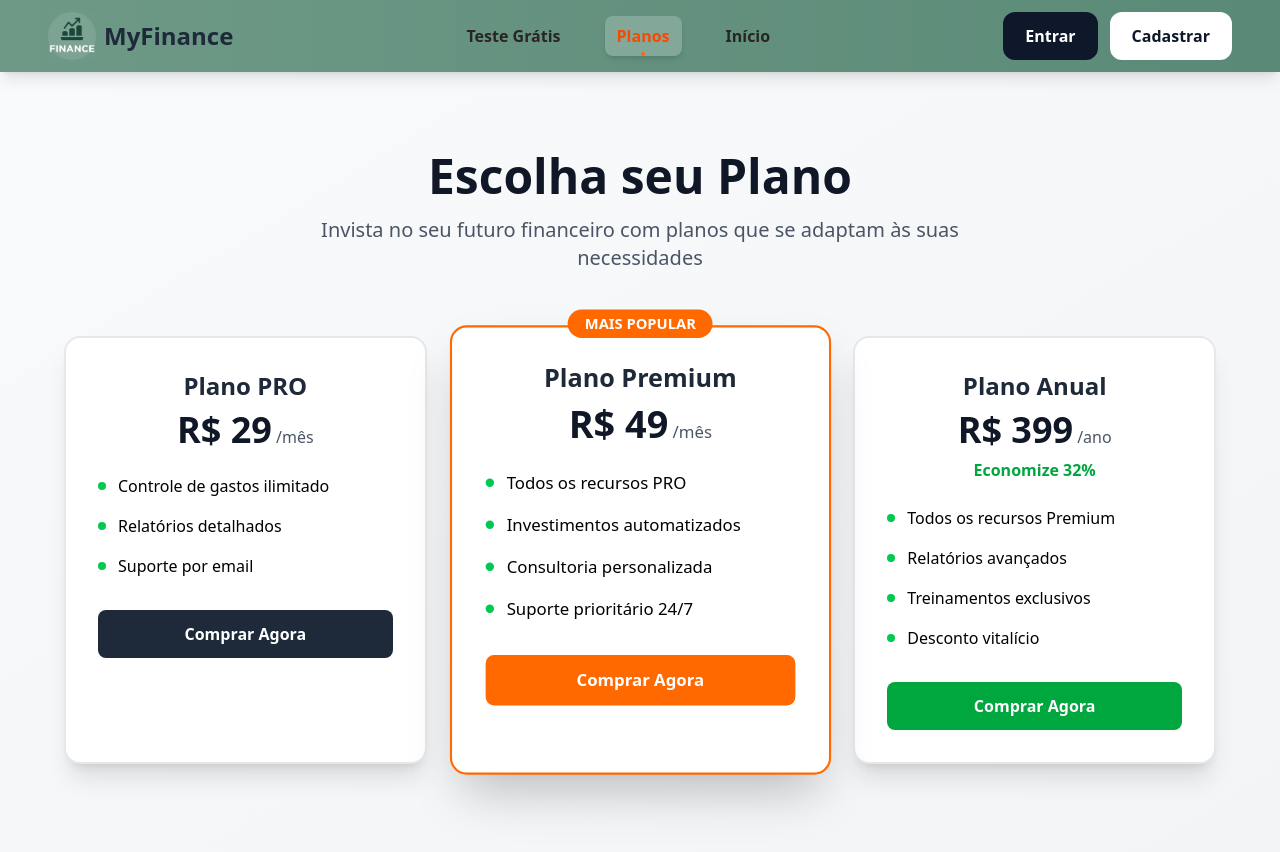
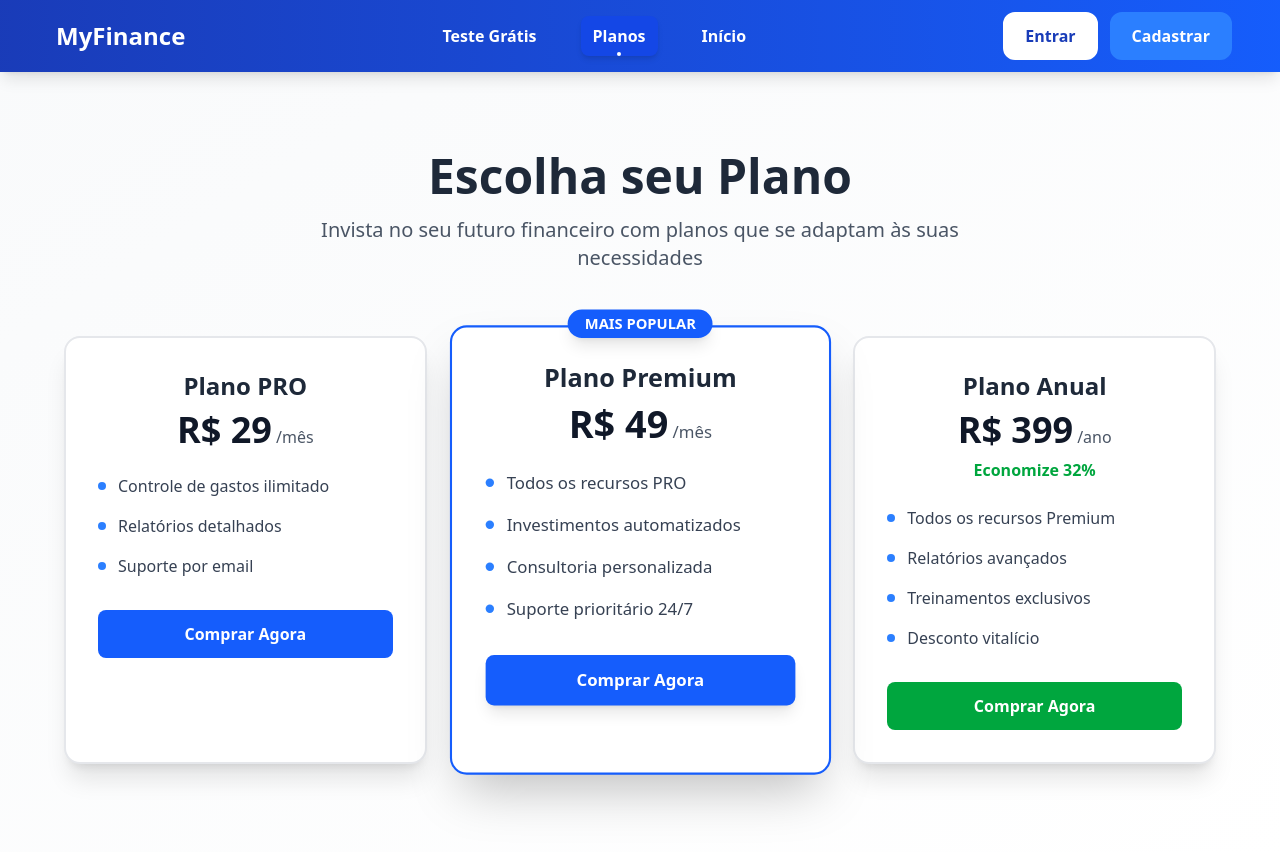
Before and after one commit to PedroTalalayv/myfinance, a React (Vite) app: page /planos in a window 1280 px wide. Shown: the top 852 px of the page. Built offline with nearby package versions, Linux system fonts and the light colour scheme.

Commit message:
melhora visual

```diff
--- a/src/components/Header.tsx
+++ b/src/components/Header.tsx
@@ -10,34 +10,30 @@ export default function Header() {
 
     return (
         <>
-            <header className="flex justify-between items-center px-4 lg:px-12 py-3 shadow-lg bg-gradient-to-r from-[#6e9987] to-[#5a8a77] sticky top-0 z-50">
+            <header className="flex justify-between items-center px-4 lg:px-12 py-3 shadow-lg bg-gradient-to-r from-blue-800 to-blue-600 sticky top-0 z-50">
 
-
+                {/* Logo */}
                 <Link to="/" className="flex items-center gap-2 group z-50">
                     <div className="relative">
-                        <img
-                            src="/financeLogo.png"
-                            alt="Logo MyFinance"
-                            className="h-10 w-10 lg:h-12 lg:w-12 object-contain group-hover:scale-110 transition-transform duration-300"
-                        />
+
                         <div className="absolute inset-0 bg-white/10 rounded-full group-hover:bg-white/20 transition-colors duration-300"></div>
                     </div>
-                    <h1 className="text-lg lg:text-2xl font-bold text-gray-800 hidden sm:block">MyFinance</h1>
+                    <h1 className="text-lg lg:text-2xl font-bold text-white hidden sm:block">MyFinance</h1>
                 </Link>
 
                 {/* Navegação Desktop */}
-                <nav className="hidden md:flex gap-4 lg:gap-8 text-stone-800 font-semibold">
+                <nav className="hidden md:flex gap-4 lg:gap-8 text-white font-semibold">
                     <Link
                         to="/lancamentos"
                         className={`relative px-3 py-2 rounded-lg transition-all duration-300 hover:scale-105 text-sm lg:text-base ${
                             isActive('/lancamentos')
-                                ? 'text-orange-600 bg-white/20 shadow-md'
-                                : 'hover:text-orange-700 hover:bg-white/10'
+                                ? 'text-white bg-blue-700 shadow-md'
+                                : 'hover:text-blue-100 hover:bg-blue-700/50'
                         }`}
                     >
                         Teste Grátis
                         {isActive('/lancamentos') && (
-                            <span className="absolute bottom-0 left-1/2 transform -translate-x-1/2 w-1 h-1 bg-orange-500 rounded-full"></span>
+                            <span className="absolute bottom-0 left-1/2 transform -translate-x-1/2 w-1 h-1 bg-white rounded-full"></span>
                         )}
                     </Link>
 
@@ -45,13 +41,13 @@ export default function Header() {
                         to="/planos"
                         className={`relative px-3 py-2 rounded-lg transition-all duration-300 hover:scale-105 text-sm lg:text-base ${
                             isActive('/planos')
-                                ? 'text-orange-600 bg-white/20 shadow-md'
-                                : 'hover:text-orange-700 hover:bg-white/10'
+                                ? 'text-white bg-blue-700 shadow-md'
+                                : 'hover:text-blue-100 hover:bg-blue-700/50'
                         }`}
                     >
                         Planos
                         {isActive('/planos') && (
-                            <span className="absolute bottom-0 left-1/2 transform -translate-x-1/2 w-1 h-1 bg-orange-500 rounded-full"></span>
+                            <span className="absolute bottom-0 left-1/2 transform -translate-x-1/2 w-1 h-1 bg-white rounded-full"></span>
                         )}
                     </Link>
 
@@ -59,23 +55,23 @@ export default function Header() {
                         to="/"
                         className={`relative px-3 py-2 rounded-lg transition-all duration-300 hover:scale-105 text-sm lg:text-base ${
                             isActive('/')
-                                ? 'text-orange-600 bg-white/20 shadow-md'
-                                : 'hover:text-orange-700 hover:bg-white/10'
+                                ? 'text-white bg-blue-700 shadow-md'
+                                : 'hover:text-blue-100 hover:bg-blue-700/50'
                         }`}
                     >
                         Início
                         {isActive('/') && (
-                            <span className="absolute bottom-0 left-1/2 transform -translate-x-1/2 w-1 h-1 bg-orange-500 rounded-full"></span>
+                            <span className="absolute bottom-0 left-1/2 transform -translate-x-1/2 w-1 h-1 bg-white rounded-full"></span>
                         )}
                     </Link>
                 </nav>
 
-
+                {/* Botões de Ação Desktop */}
                 <div className="hidden md:flex gap-3">
-                    <button className="bg-slate-900 hover:bg-slate-800 text-white px-4 py-2 lg:px-5 lg:py-2.5 rounded-xl font-semibold transition-all duration-300 hover:scale-105 hover:shadow-lg border-2 border-slate-900 hover:border-slate-700 text-sm lg:text-base">
+                    <button className="bg-white hover:bg-blue-50 text-blue-800 px-4 py-2 lg:px-5 lg:py-2.5 rounded-xl font-semibold transition-all duration-300 hover:scale-105 hover:shadow-lg border-2 border-white hover:border-blue-200 text-sm lg:text-base">
                         Entrar
                     </button>
-                    <button className="bg-white hover:bg-gray-100 text-slate-900 px-4 py-2 lg:px-5 lg:py-2.5 rounded-xl font-semibold transition-all duration-300 hover:scale-105 hover:shadow-lg border-2 border-white text-sm lg:text-base">
+                    <button className="bg-blue-500 hover:bg-blue-400 text-white px-4 py-2 lg:px-5 lg:py-2.5 rounded-xl font-semibold transition-all duration-300 hover:scale-105 hover:shadow-lg border-2 border-blue-500 hover:border-blue-400 text-sm lg:text-base">
                         Cadastrar
                     </button>
                 </div>
@@ -85,14 +81,14 @@ export default function Header() {
                     className="md:hidden flex flex-col gap-1.5 p-2 rounded-lg bg-white/20 hover:bg-white/30 transition-colors z-50"
                     onClick={() => setMenuAberto(!menuAberto)}
                 >
-                    <span className={`w-6 h-0.5 bg-gray-800 transition-all duration-300 ${menuAberto ? 'rotate-45 translate-y-2' : ''}`}></span>
-                    <span className={`w-6 h-0.5 bg-gray-800 transition-all duration-300 ${menuAberto ? 'opacity-0' : 'opacity-100'}`}></span>
-                    <span className={`w-6 h-0.5 bg-gray-800 transition-all duration-300 ${menuAberto ? '-rotate-45 -translate-y-2' : ''}`}></span>
+                    <span className={`w-6 h-0.5 bg-white transition-all duration-300 ${menuAberto ? 'rotate-45 translate-y-2' : ''}`}></span>
+                    <span className={`w-6 h-0.5 bg-white transition-all duration-300 ${menuAberto ? 'opacity-0' : 'opacity-100'}`}></span>
+                    <span className={`w-6 h-0.5 bg-white transition-all duration-300 ${menuAberto ? '-rotate-45 -translate-y-2' : ''}`}></span>
                 </button>
             </header>
 
             {/* Menu Mobile */}
-            <div className={`fixed inset-0 bg-gradient-to-br from-[#6e9987] to-[#5a8a77] z-40 transition-all duration-300 md:hidden ${
+            <div className={`fixed inset-0 bg-gradient-to-br from-blue-800 to-blue-600 z-40 transition-all duration-300 md:hidden ${
                 menuAberto ? 'opacity-100 translate-y-0' : 'opacity-0 -translate-y-full pointer-events-none'
             }`}>
                 <div className="flex flex-col items-center justify-center h-full space-y-8 pt-20">
@@ -103,7 +99,7 @@ export default function Header() {
                             alt="Logo MyFinance"
                             className="h-16 w-16 object-contain"
                         />
-                        <h1 className="text-2xl font-bold text-gray-800">MyFinance</h1>
+                        <h1 className="text-2xl font-bold text-white">MyFinance</h1>
                     </div>
 
                     {/* Links Mobile */}
@@ -112,8 +108,8 @@ export default function Header() {
                             to="/lancamentos"
                             className={`text-xl font-semibold py-4 rounded-2xl transition-all duration-300 ${
                                 isActive('/lancamentos')
-                                    ? 'text-orange-600 bg-white/30 shadow-lg'
-                                    : 'text-gray-800 hover:text-orange-700 hover:bg-white/20'
+                                    ? 'text-white bg-blue-700 shadow-lg'
+                                    : 'text-white hover:bg-blue-700/50'
                             }`}
                             onClick={() => setMenuAberto(false)}
                         >
@@ -124,8 +120,8 @@ export default function Header() {
                             to="/planos"
                             className={`text-xl font-semibold py-4 rounded-2xl transition-all duration-300 ${
                                 isActive('/planos')
-                                    ? 'text-orange-600 bg-white/30 shadow-lg'
-                                    : 'text-gray-800 hover:text-orange-700 hover:bg-white/20'
+                                    ? 'text-white bg-blue-700 shadow-lg'
+                                    : 'text-white hover:bg-blue-700/50'
                             }`}
                             onClick={() => setMenuAberto(false)}
                         >
@@ -136,8 +132,8 @@ export default function Header() {
                             to="/"
                             className={`text-xl font-semibold py-4 rounded-2xl transition-all duration-300 ${
                                 isActive('/')
-                                    ? 'text-orange-600 bg-white/30 shadow-lg'
-                                    : 'text-gray-800 hover:text-orange-700 hover:bg-white/20'
+                                    ? 'text-white bg-blue-700 shadow-lg'
+                                    : 'text-white hover:bg-blue-700/50'
                             }`}
                             onClick={() => setMenuAberto(false)}
                         >
@@ -147,10 +143,10 @@ export default function Header() {
 
                     {/* Botões Mobile */}
                     <div className="flex flex-col gap-4 w-full px-8 mt-8">
-                        <button className="bg-slate-900 hover:bg-slate-800 text-white py-4 rounded-2xl font-semibold transition-all duration-300 hover:scale-105 text-lg">
+                        <button className="bg-white hover:bg-blue-50 text-blue-800 py-4 rounded-2xl font-semibold transition-all duration-300 hover:scale-105 text-lg">
                             Entrar
                         </button>
-                        <button className="bg-white hover:bg-gray-100 text-slate-900 py-4 rounded-2xl font-semibold transition-all duration-300 hover:scale-105 text-lg">
+                        <button className="bg-blue-500 hover:bg-blue-400 text-white py-4 rounded-2xl font-semibold transition-all duration-300 hover:scale-105 text-lg">
                             Cadastrar
                         </button>
                     </div>
--- a/src/pages/Planos.tsx
+++ b/src/pages/Planos.tsx
@@ -5,14 +5,13 @@ export default function Planos(){
 
     const handleComprar = (planoId: string) => {
         navigate('/checkout', { state: { plano: planoId } });
-        // Ou: navigate(`/checkout?plano=${planoId}`);
     };
 
     return(
-        <section id="planos" className="min-h-screen bg-gradient-to-br from-gray-50 to-gray-100 py-20">
+        <section id="planos" className="min-h-screen bg-gradient-to-br from-gray-50 to-white py-20">
             {/* Cabeçalho */}
             <div className="text-center mb-16">
-                <h1 className="text-4xl md:text-5xl font-bold text-gray-900 mb-4">
+                <h1 className="text-4xl md:text-5xl font-bold text-gray-800 mb-4">
                     Escolha seu Plano
                 </h1>
                 <p className="text-xl text-gray-600 max-w-2xl mx-auto">
@@ -25,7 +24,7 @@ export default function Planos(){
                 <div className="grid grid-cols-1 md:grid-cols-3 gap-8 max-w-6xl mx-auto">
 
                     {/* Plano PRO */}
-                    <div className="bg-white rounded-2xl shadow-xl p-8 border-2 border-gray-200 hover:border-orange-500 transition-all duration-300 hover:scale-105">
+                    <div className="bg-white rounded-2xl shadow-xl p-8 border-2 border-gray-200 hover:border-blue-500 transition-all duration-300 hover:scale-105">
                         <div className="text-center mb-6">
                             <h2 className="text-2xl font-bold text-gray-800 mb-2">Plano PRO</h2>
                             <div className="flex items-baseline justify-center gap-1">
@@ -35,30 +34,30 @@ export default function Planos(){
                         </div>
                         <ul className="space-y-4 mb-8">
                             <li className="flex items-center gap-3">
-                                <span className="w-2 h-2 bg-green-500 rounded-full"></span>
-                                <span>Controle de gastos ilimitado</span>
+                                <span className="w-2 h-2 bg-blue-500 rounded-full"></span>
+                                <span className="text-gray-700">Controle de gastos ilimitado</span>
                             </li>
                             <li className="flex items-center gap-3">
-                                <span className="w-2 h-2 bg-green-500 rounded-full"></span>
-                                <span>Relatórios detalhados</span>
+                                <span className="w-2 h-2 bg-blue-500 rounded-full"></span>
+                                <span className="text-gray-700">Relatórios detalhados</span>
                             </li>
                             <li className="flex items-center gap-3">
-                                <span className="w-2 h-2 bg-green-500 rounded-full"></span>
-                                <span>Suporte por email</span>
+                                <span className="w-2 h-2 bg-blue-500 rounded-full"></span>
+                                <span className="text-gray-700">Suporte por email</span>
                             </li>
                         </ul>
                         <button
                             onClick={() => handleComprar('pro')}
-                            className="w-full bg-gray-800 hover:bg-gray-900 text-white py-3 rounded-lg font-semibold transition"
+                            className="w-full bg-blue-600 hover:bg-blue-700 text-white py-3 rounded-lg font-semibold transition-all duration-300 hover:scale-105"
                         >
                             Comprar Agora
                         </button>
                     </div>
 
                     {/* Plano Premium */}
-                    <div className="bg-white rounded-2xl shadow-2xl p-8 border-2 border-orange-500 relative transform scale-105">
+                    <div className="bg-white rounded-2xl shadow-2xl p-8 border-2 border-blue-600 relative transform scale-105">
                         <div className="absolute -top-4 left-1/2 transform -translate-x-1/2">
-                            <span className="bg-orange-500 text-white px-4 py-1 rounded-full text-sm font-semibold">
+                            <span className="bg-blue-600 text-white px-4 py-1 rounded-full text-sm font-semibold shadow-lg">
                                 MAIS POPULAR
                             </span>
                         </div>
@@ -71,25 +70,25 @@ export default function Planos(){
                         </div>
                         <ul className="space-y-4 mb-8">
                             <li className="flex items-center gap-3">
-                                <span className="w-2 h-2 bg-green-500 rounded-full"></span>
-                                <span>Todos os recursos PRO</span>
+                                <span className="w-2 h-2 bg-blue-500 rounded-full"></span>
+                                <span className="text-gray-700">Todos os recursos PRO</span>
                             </li>
                             <li className="flex items-center gap-3">
-                                <span className="w-2 h-2 bg-green-500 rounded-full"></span>
-                                <span>Investimentos automatizados</span>
+                                <span className="w-2 h-2 bg-blue-500 rounded-full"></span>
+                                <span className="text-gray-700">Investimentos automatizados</span>
                             </li>
                             <li className="flex items-center gap-3">
-                                <span className="w-2 h-2 bg-green-500 rounded-full"></span>
-                                <span>Consultoria personalizada</span>
+                                <span className="w-2 h-2 bg-blue-500 rounded-full"></span>
+                                <span className="text-gray-700">Consultoria personalizada</span>
                             </li>
                             <li className="flex items-center gap-3">
-                                <span className="w-2 h-2 bg-green-500 rounded-full"></span>
-                                <span>Suporte prioritário 24/7</span>
+                                <span className="w-2 h-2 bg-blue-500 rounded-full"></span>
+                                <span className="text-gray-700">Suporte prioritário 24/7</span>
                             </li>
                         </ul>
                         <button
                             onClick={() => handleComprar('premium')}
-                            className="w-full bg-orange-500 hover:bg-orange-600 text-white py-3 rounded-lg font-semibold transition"
+                            className="w-full bg-blue-600 hover:bg-blue-700 text-white py-3 rounded-lg font-semibold transition-all duration-300 hover:scale-105 shadow-lg"
                         >
                             Comprar Agora
                         </button>
@@ -107,25 +106,25 @@ export default function Planos(){
                         </div>
                         <ul className="space-y-4 mb-8">
                             <li className="flex items-center gap-3">
-                                <span className="w-2 h-2 bg-green-500 rounded-full"></span>
-                                <span>Todos os recursos Premium</span>
+                                <span className="w-2 h-2 bg-blue-500 rounded-full"></span>
+                                <span className="text-gray-700">Todos os recursos Premium</span>
                             </li>
                             <li className="flex items-center gap-3">
-                                <span className="w-2 h-2 bg-green-500 rounded-full"></span>
-                                <span>Relatórios avançados</span>
+                                <span className="w-2 h-2 bg-blue-500 rounded-full"></span>
+                                <span className="text-gray-700">Relatórios avançados</span>
                             </li>
                             <li className="flex items-center gap-3">
-                                <span className="w-2 h-2 bg-green-500 rounded-full"></span>
-                                <span>Treinamentos exclusivos</span>
+                                <span className="w-2 h-2 bg-blue-500 rounded-full"></span>
+                                <span className="text-gray-700">Treinamentos exclusivos</span>
                             </li>
                             <li className="flex items-center gap-3">
-                                <span className="w-2 h-2 bg-green-500 rounded-full"></span>
-                                <span>Desconto vitalício</span>
+                                <span className="w-2 h-2 bg-blue-500 rounded-full"></span>
+                                <span className="text-gray-700">Desconto vitalício</span>
                             </li>
                         </ul>
                         <button
                             onClick={() => handleComprar('anual')}
-                            className="w-full bg-green-600 hover:bg-green-700 text-white py-3 rounded-lg font-semibold transition"
+                            className="w-full bg-green-600 hover:bg-green-700 text-white py-3 rounded-lg font-semibold transition-all duration-300 hover:scale-105"
                         >
                             Comprar Agora
                         </button>
```
Also changed, not shown: src/pages/Checkout.tsx (+26 -26 lines), src/pages/Home.tsx (+28 -28 lines), public/financeLogo.png.
